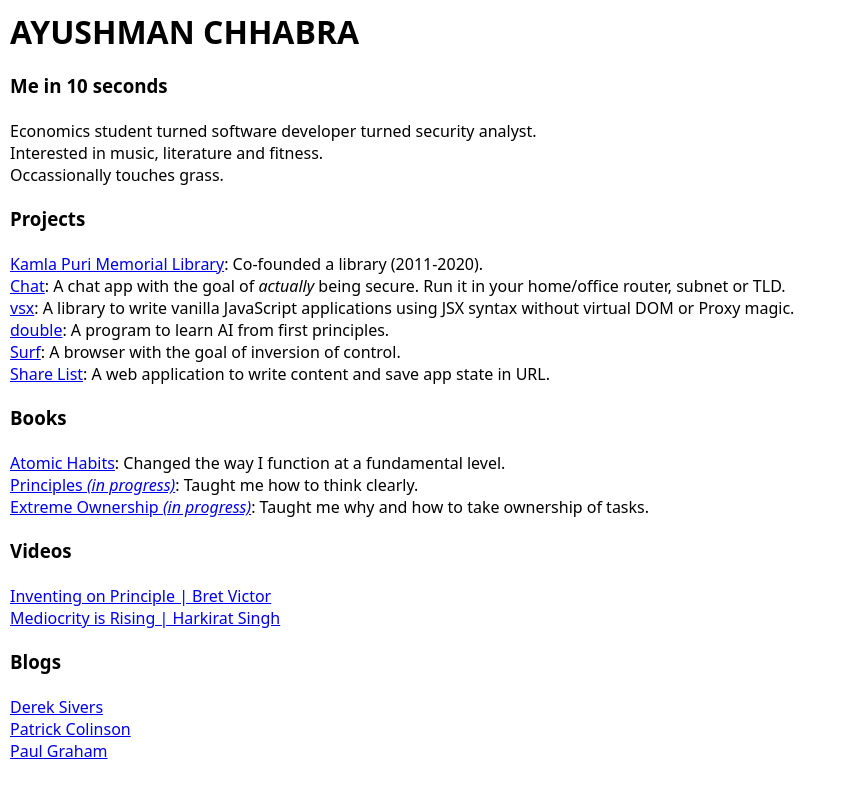
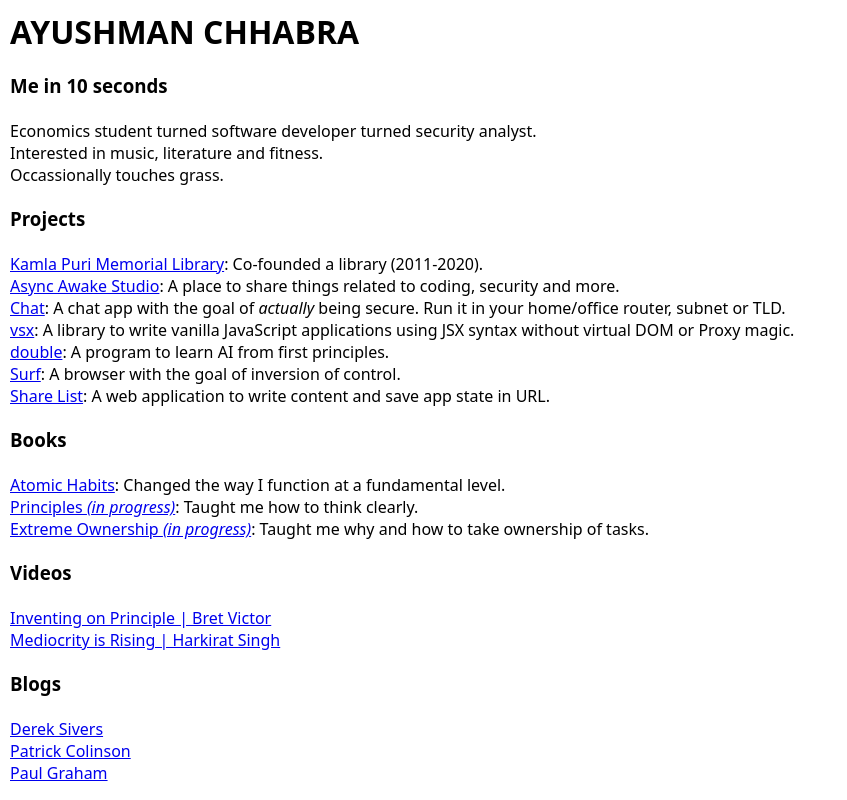
Before and after one commit to tharatau/site, a React (Vite) app: page / in a window 1280 px wide. Shown: the whole page, without its empty margins (0-847 px from the left). Built offline with nearby package versions, Linux system fonts and the light colour scheme.

Commit message:
chore: add async awake studio

```diff
--- a/src/App.tsx
+++ b/src/App.tsx
@@ -13,10 +13,11 @@
       <section style={{ paddingTop: 20 }}>
         <h3>Projects</h3><br />
         <p><a href="https://github.com/ayushmanchhabra/kpmlibrary.com" rel="noopener noreferrer" target="_blank">Kamla Puri Memorial Library</a>: Co-founded a library (2011-2020).</p>
+        <p><a href="https://github.com/ayushmanchhabra/asyncawake.studio" rel="noopener noreferrer" target="_blank">Async Awake Studio</a>: A place to share things related to coding, security and more.</p>
         <p><a href="https://github.com/ayushmanchhabra/chat" rel="noopener noreferrer" target="_blank">Chat</a>: A chat app with the goal of <i>actually</i> being secure. Run it in your home/office router, subnet or TLD.</p>
         <p><a href="https://github.com/ayushmanchhabra/vsx" rel="noopener noreferrer" target="_blank">vsx</a>: A library to write vanilla JavaScript applications using JSX syntax without virtual DOM or Proxy magic.</p>
         <p><a href="https://github.com/ayushmanchhabra/double" rel="noopener noreferrer" target="_blank">double</a>: A program to learn AI from first principles.</p>
-        <p><a href="https://github.com/ayushmanchhabra/sharelist.xyz" rel="noopener noreferrer" target="_blank">Surf</a>: A browser with the goal of inversion of control.</p>
+        <p><a href="https://github.com/ayushmanchhabra/surf" rel="noopener noreferrer" target="_blank">Surf</a>: A browser with the goal of inversion of control.</p>
         <p><a href="https://github.com/ayushmanchhabra/sharelist.xyz" rel="noopener noreferrer" target="_blank">Share List</a>: A web application to write content and save app state in URL.</p>
       </section>
 
```
